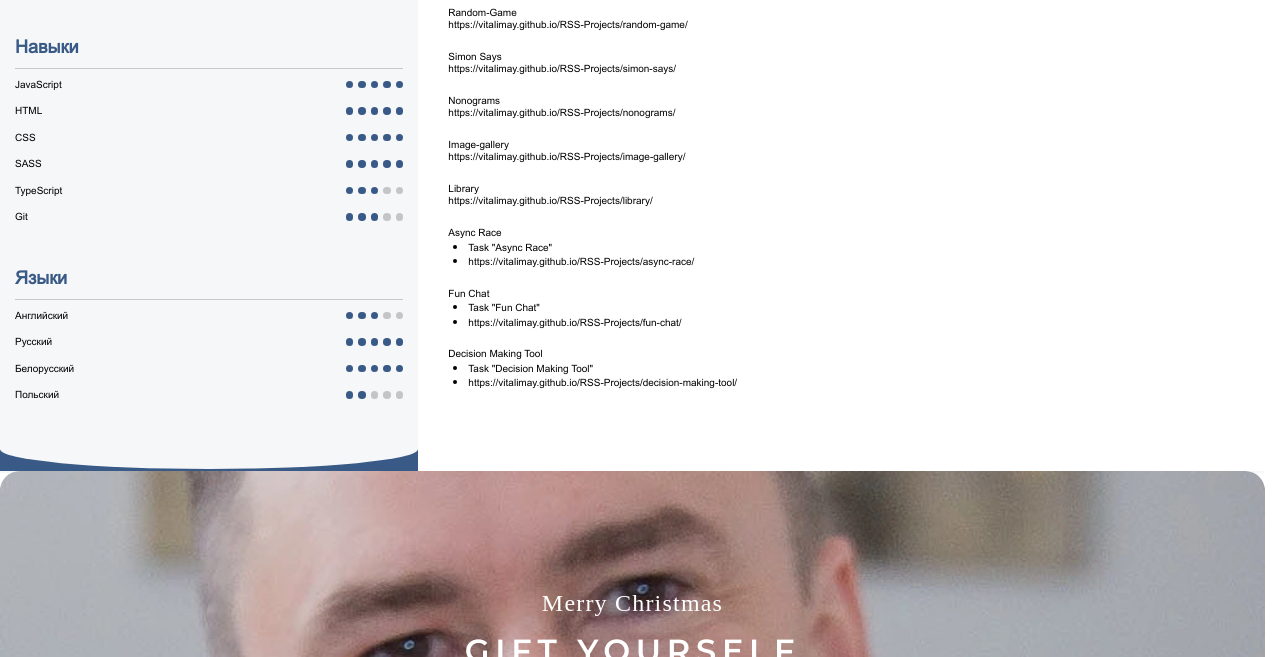
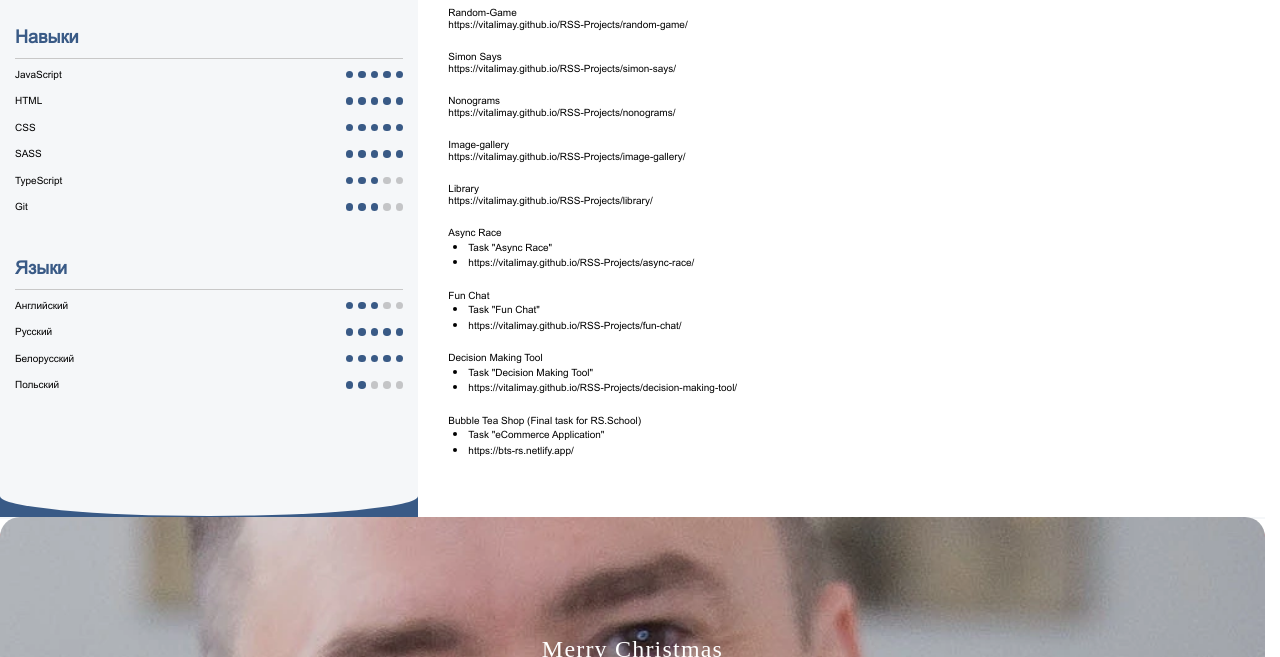
Before and after one commit to VitaliMay/CV, a plain HTML site: page index.html in a window 1280 px wide. Shown: the part 444-1101 px from the top of the page. Drawn offline with Linux system fonts and the light colour scheme.

Commit message:
feat: add link final RSS project (bubble tea)

```diff
--- a/css/sidebar/_sidebar.scss
+++ b/css/sidebar/_sidebar.scss
@@ -388,6 +388,7 @@
   padding-left: 20px;
   margin: 3px 0;
   // margin: 10px 0;
+  display: block;
 }
 
 .task-item::before {
--- a/index.html
+++ b/index.html
@@ -117,7 +117,7 @@
                         <path d="M280.37 148.26L96 300.11V464a16 16 0 0 0 16 16l112.06-.29a16 16 0 0 0 15.92-16V368a16 16 0 0 1 16-16h64a16 16 0 0 1 16 16v95.64a16 16 0 0 0 16 16.05L464 480a16 16 0 0 0 16-16V300L295.67 148.26a12.19 12.19 0 0 0-15.3 0zM571.6 251.47L488 182.56V44.05a12 12 0 0 0-12-12h-56a12 12 0 0 0-12 12v72.61L318.47 43a48 48 0 0 0-61 0L4.34 251.47a12 12 0 0 0-1.6 16.9l25.5 31A12 12 0 0 0 45.15 301l235.22-193.74a12.19 12.19 0 0 1 15.3 0L530.9 301a12 12 0 0 0 16.9-1.6l25.5-31a12 12 0 0 0-1.7-16.93z"/>
                     </svg>
                     <div>
-                        <div>Бельского 4-98</div>
+                        <!-- <div>Бельского 4-98</div> -->
                         <div>220121 Минск</div>
                     </div>
                 </div>
@@ -327,9 +327,12 @@
 
                 <div class="project-item">
                     <div class="text">Async Race</div>
-                    <div class="task-item">
+                    <!-- <div class="task-item">
                         Task "Async Race"
-                    </div>
+                    </div> -->
+                    <a href="https://github.com/rolling-scopes-school/tasks/tree/master/stage2/tasks/async-race" class="link task-item">
+                        Task "Async Race"
+                    </a>
                     <a href="https://vitalimay.github.io/RSS-Projects/async-race/" class="link task-item">
                         https://vitalimay.github.io/RSS-Projects/async-race/
                     </a>
@@ -337,9 +340,9 @@
 
                 <div class="project-item">
                     <div class="text">Fun Chat</div>
-                    <div class="task-item">
+                    <a href="https://github.com/rolling-scopes-school/tasks/tree/master/stage2/tasks/fun-chat" class="link task-item">
                         Task "Fun Chat"
-                    </div>
+                    </a>
                     <a href="https://vitalimay.github.io/RSS-Projects/fun-chat/" class="link task-item">
                         https://vitalimay.github.io/RSS-Projects/fun-chat/
                     </a>
@@ -347,11 +350,21 @@
 
                 <div class="project-item">
                     <div class="text">Decision Making Tool</div>
-                    <div class="task-item">
+                    <a href="https://github.com/rolling-scopes-school/tasks/tree/master/stage2/tasks/decision-making-tool" class="link task-item">
                         Task "Decision Making Tool"
-                    </div>
+                    </a>
                     <a href="https://vitalimay.github.io/RSS-Projects/decision-making-tool/" class="link task-item">
                         https://vitalimay.github.io/RSS-Projects/decision-making-tool/
+                    </a>
+                </div>
+
+                <div class="project-item">
+                    <div class="text">Bubble Tea Shop (Final task for RS.School)</div>
+                    <a href="https://github.com/rolling-scopes-school/tasks/tree/master/tasks/eCommerce-Application" class="link task-item">
+                        Task "eCommerce Application"
+                    </a>
+                    <a href="https://bts-rs.netlify.app/" class="link task-item">
+                        https://bts-rs.netlify.app/
                     </a>
                 </div>
             	</div>
```
Also changed, not shown: css/style.css, 1 other file.
